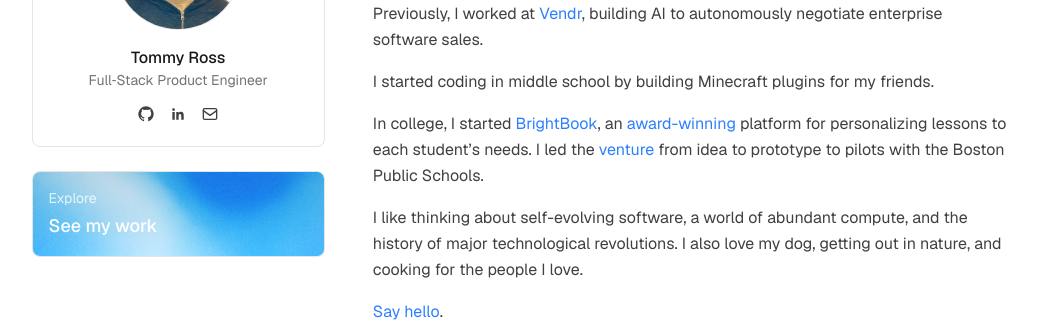
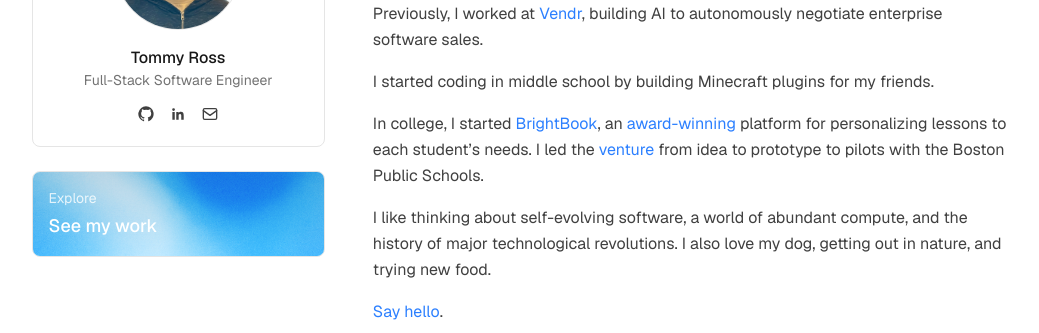
Before and after one commit to TommyFork/tomross.dev, a Next.js app: page / in a window 1280 px wide. Shown: the part 273-606 px from the top of the page, without its empty margins (113-1152 px from the left). Built offline with nearby package versions, Linux system fonts and the light colour scheme; no server answers.

Commit message:
wording update

```diff
--- a/public/content/about.md
+++ b/public/content/about.md
@@ -6,6 +6,6 @@ I started coding in middle school by building Minecraft plugins for my friends.
 
 In college, I started [BrightBook](/portfolio#brightbook), an [award-winning](https://www.bu.edu/innovate/success-at-innovators-night-2025-80k-in-prize-money-student-awards-and-a-visit-from-president-gilliam/) platform for personalizing lessons to each student’s needs. I led the [venture](https://www.bu.edu/innovate/brightbook-is-turning-the-page-on-teacher-burnout-with-help-from-ai/) from idea to prototype to pilots with the Boston Public Schools.
 
-I like thinking about self-evolving software, a world of abundant compute, and the history of major technological revolutions. I also love my dog, getting out in nature, and cooking for the people I love.
+I like thinking about self-evolving software, a world of abundant compute, and the history of major technological revolutions. I also love my dog, getting out in nature, and trying new food.
 
 [Say hello](#contact).
--- a/src/app/layout.tsx
+++ b/src/app/layout.tsx
@@ -20,14 +20,15 @@ const geistMono = Geist_Mono({
 export const metadata: Metadata = {
   metadataBase: new URL("https://tomross.dev"),
   title: {
-    default: "Tommy Ross — Full‑Stack Product Engineer",
+    default: "Tommy Ross — Software Engineer",
     template: "%s — Tommy Ross",
   },
   description:
-    "I'm a full-stack engineer  building polished, data-driven products and experiences.",
+    "I'm a full-stack engineer building polished, data-driven software.",
   keywords: [
     "Tommy Ross",
     "Full-stack engineer",
+    "Software engineer",
     "Product engineer",
     "React",
     "Next.js",
@@ -35,9 +36,9 @@ export const metadata: Metadata = {
   ],
   authors: [{ name: "Tommy Ross", url: "https://tomross.dev" }],
   openGraph: {
-    title: "Tommy Ross — Full‑Stack Product Engineer",
+    title: "Tommy Ross — Software Engineer",
     description:
-      "Explore my portfolio of full-stack product work, writing, and ways to get in touch.",
+      "Explore my portfolio of full-stack software work, writing, and ways to get in touch.",
     url: "https://tomross.dev",
     siteName: "Tommy Ross",
     type: "website",
@@ -47,7 +48,7 @@ export const metadata: Metadata = {
         url: "/headshot.jpeg",
         width: 1024,
         height: 1024,
-        alt: "Portrait of me, Tommy Ross",
+        alt: "Portrait of me",
       },
     ],
   },
--- a/src/app/page.tsx
+++ b/src/app/page.tsx
@@ -11,7 +11,7 @@ import type { AnchorHTMLAttributes, HTMLAttributes } from "react";
 
 export const metadata: Metadata = {
   description:
-    "Get to know me—I'm Tommy Ross, a full-stack engineer focused on building thoughtful, user-centered products.",
+    "I'm Tommy Ross, a full-stack engineer focused on building thoughtful, user-centered software.",
 };
 
 const markdownLinkClassName =
--- a/src/components/ProfileCard.tsx
+++ b/src/components/ProfileCard.tsx
@@ -23,7 +23,7 @@ export default function ProfileCard() {
       </div>
       <div className="text-center">
         <div className="font-medium">Tommy Ross</div>
-        <div className="text-sm text-neutral-500 dark:text-neutral-400">Full‑Stack Product Engineer</div>
+        <div className="text-sm text-neutral-500 dark:text-neutral-400">Full-Stack Software Engineer</div>
       </div>
       <div className="flex items-center gap-4 text-sm text-neutral-700 dark:text-neutral-300">
         <Link
```
